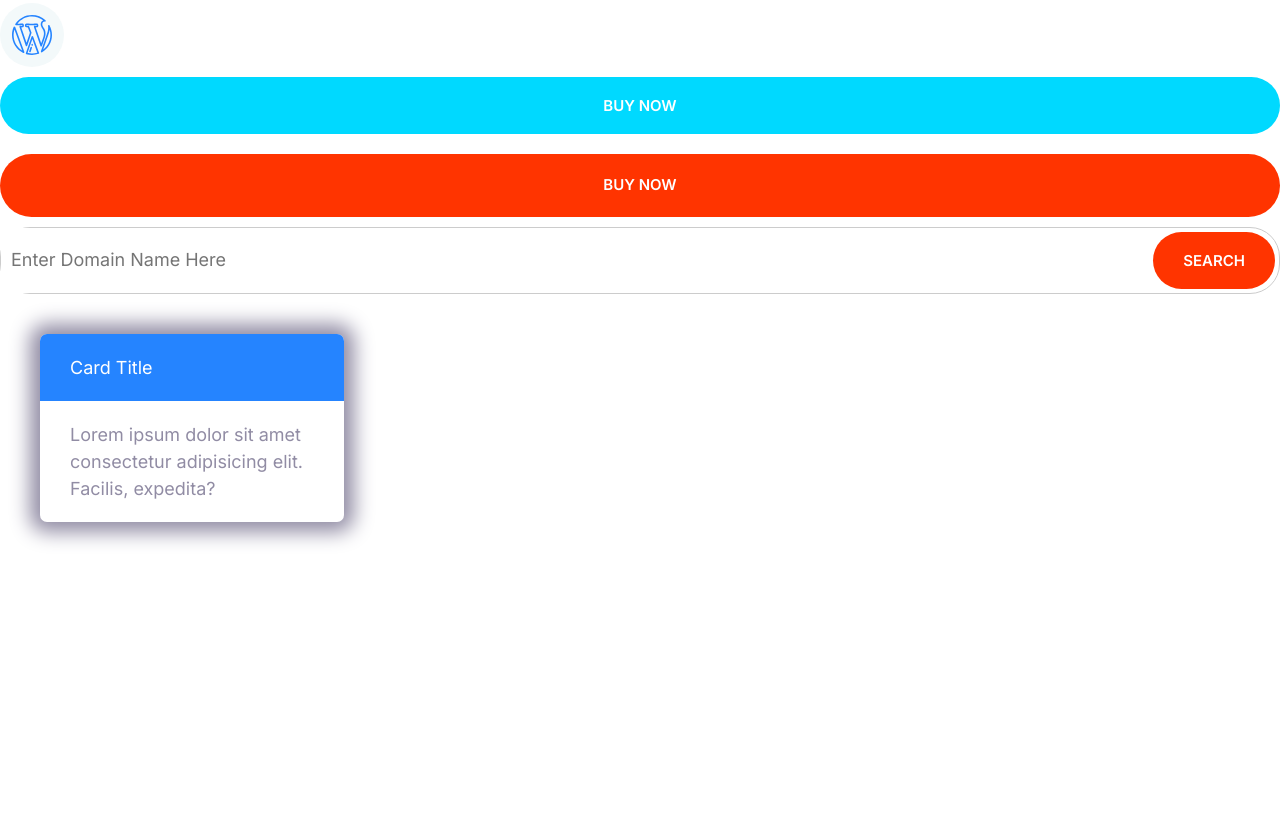
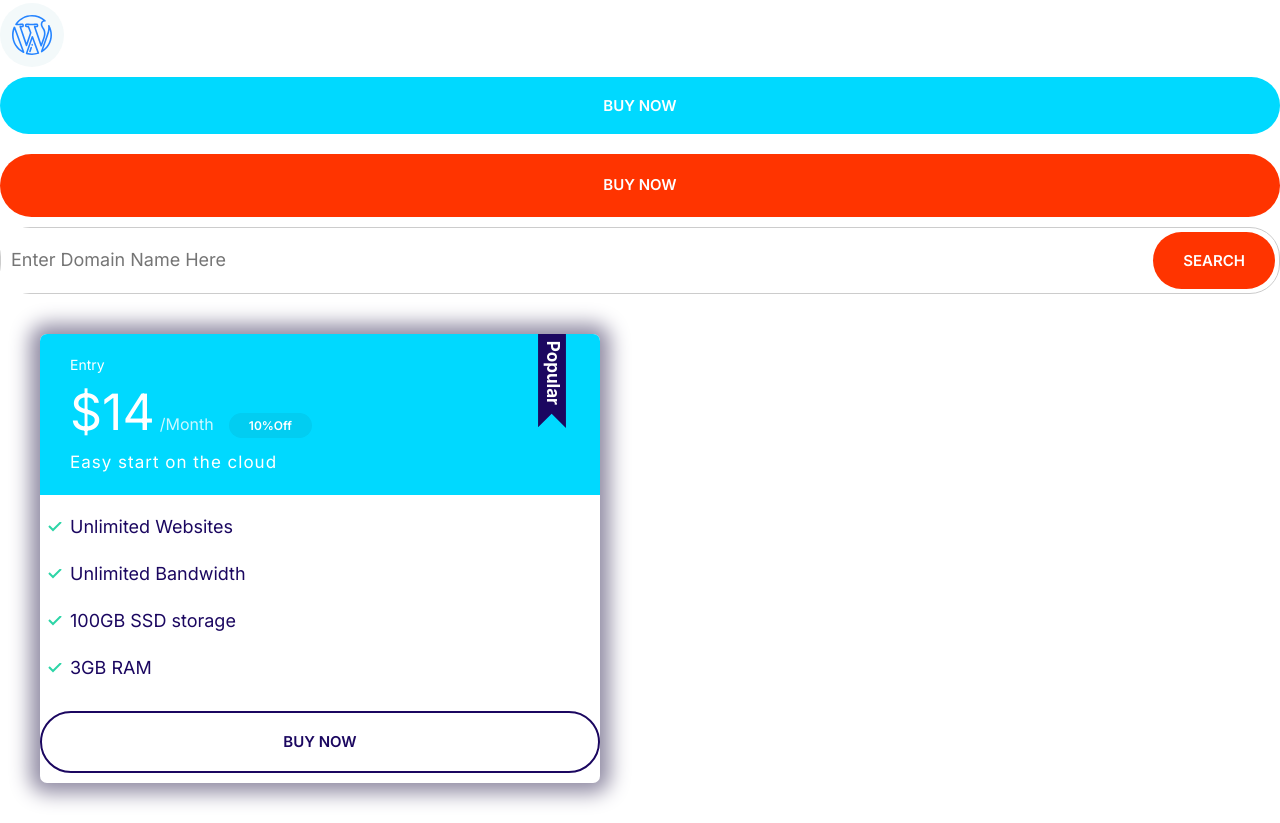
Before and after one commit to Deeprosunix/Moshify, a plain HTML site: page index.html in a window 1280 px wide. Shown: the part 543-1366 px from the top of the page. Before the commit the page ends 1105 px from the top, so only its background shows below. Drawn offline with Linux system fonts and the light colour scheme.

Commit message:
plan preparation

```diff
--- a/CSS/styles.css
+++ b/CSS/styles.css
@@ -235,7 +235,60 @@ a {
 .card__header,.card__body {
     padding: 2rem 3rem;
 }
-.card--primary .card__header {
-    background-color: var(--colour-primary);
+.card--secondary .card__header {
+    background-color: var(--colour-secondary);
     color: #fff;
 }
+/*plan*/
+.plan__name{
+    color: #fff;
+    margin: 0;
+    font-weight: 500;
+    font-size: 2.4rem;
+}
+.plan__price {
+    font-size: 6rem;
+}
+.plan__billing-cycle {
+    font-size: 2.4rem;
+    font-weight: 300;
+    opacity: 0.8;
+    margin-right: 1rem;
+}
+.card--secondary .badge--secondary {
+    background: #02cdf1;
+}
+.plan__description {
+    display: block;
+    font-size: 2rem;
+    font-weight: 300;
+    letter-spacing: 1px;
+}
+.plan .list__item {
+    margin-bottom: 2rem;
+}
+.plan--popular .card__header {
+    position: relative;
+}
+.plan--popular .card__header::before {
+    content: url(../images/popular.svg);
+    width: 40px;
+    display: inline-block;
+    position: absolute;
+    top: -6px;
+    right: 5%;
+}
+@media screen and (min-width:1024px) {
+    .plan__name {
+        font-size: 1.4rem;
+    }
+    .plan__price {
+        font-size: 5rem;
+    }
+    .plan__billing-cycle {
+        font-size: 1.6rem;
+    }
+    .plan__description {
+        font-size: 1.7rem;
+    }
+}
--- a/index.html
+++ b/index.html
@@ -40,12 +40,25 @@
       <input type="text" class="input" placeholder="Enter Domain Name Here" />
       <button class="btn btn--accent">Search</button>
     </div>
-    <div style="width: 30%; padding: 4rem">
-      <div class="card card--primary">
-        <header class="card__header">Card Title</header>
-        <div class="card__body">
-          Lorem ipsum dolor sit amet consectetur adipisicing elit. Facilis,
-          expedita?
+    <div style="width: 50%; padding: 4rem">
+      <div class="plan plan--popular">
+        <div class="card card--secondary">
+          <header class="card__header">
+            <h3 class="plan__name">Entry</h3>
+            <span class="plan__price">$14</span>
+            <span class="plan__billing-cycle">/Month</span>
+            <span class="badge badge--secondary badge--small">10%Off</span>
+            <span class="plan__description">Easy start on the cloud</span>
+          </header>
+          <div class="card_body">
+            <ul class="list list--tick">
+              <li class="list__item">Unlimited Websites</li>
+              <li class="list__item">Unlimited Bandwidth</li>
+              <li class="list__item">100GB SSD storage</li>
+              <li class="list__item">3GB RAM</li>
+            </ul>
+            <button class="btn btn--outline btn--block">Buy Now</button>
+          </div>
         </div>
       </div>
     </div>
```
Also changed, not shown: Components/plan.html (added, +20 -0 lines), images/popular.svg (added).
